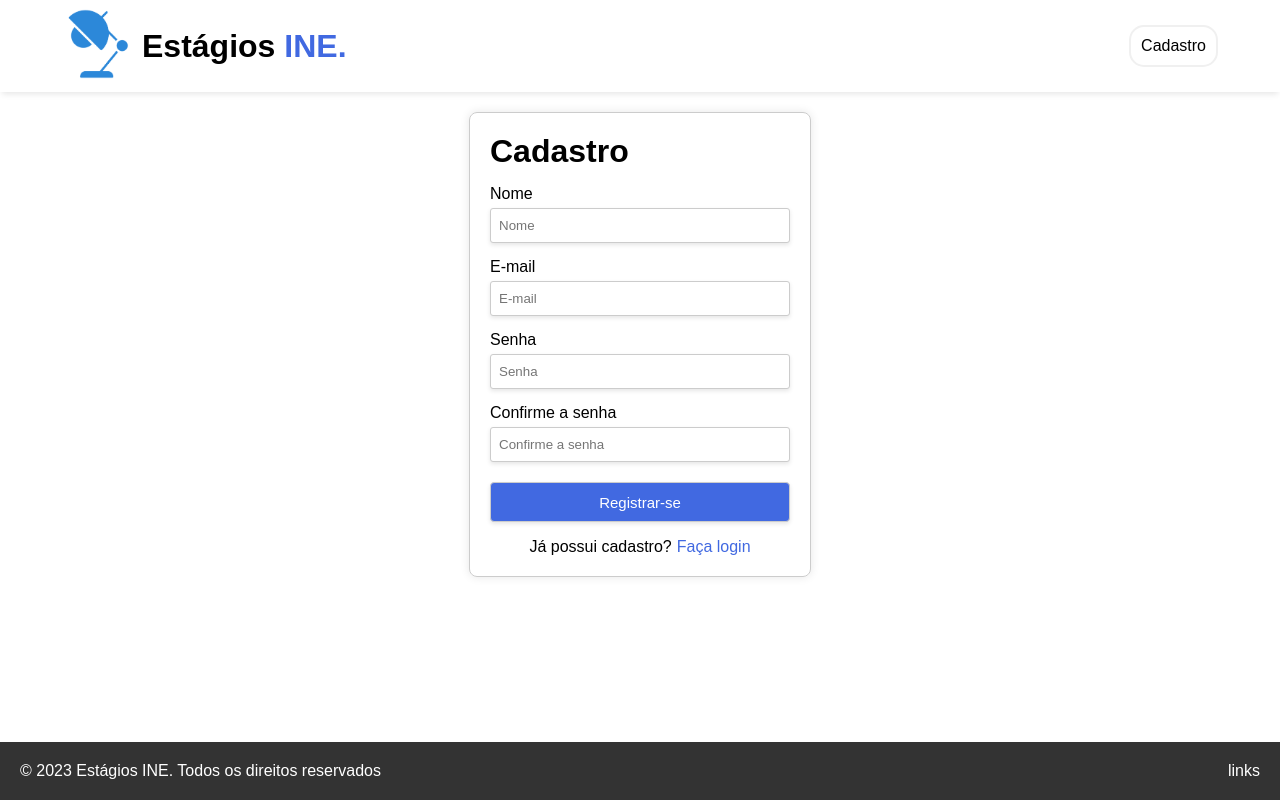
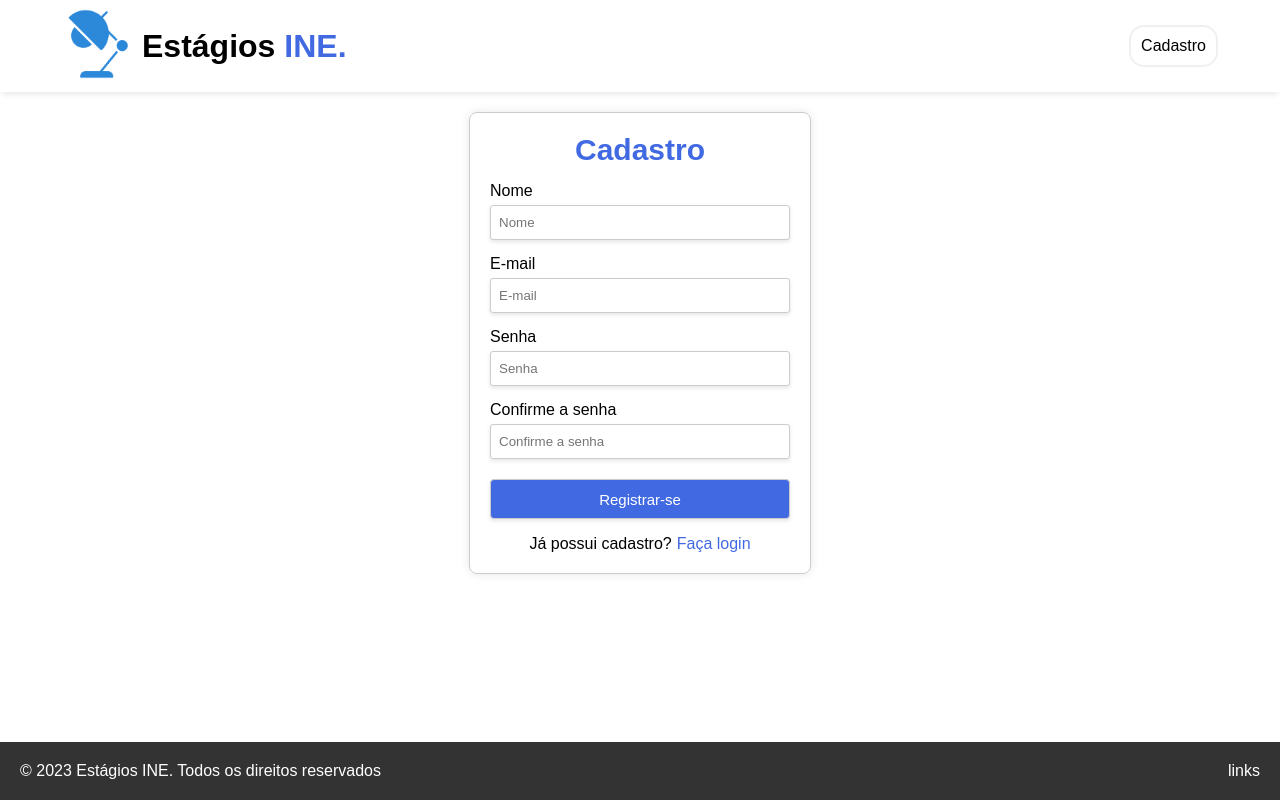
Before and after one commit to rlneto/sinestagios, a React (Vite) app: page /register in a window 1280 px wide. Built offline with nearby package versions, Linux system fonts and the light colour scheme.

Commit message:
title fix

```diff
--- a/src/pages/Register.jsx
+++ b/src/pages/Register.jsx
@@ -18,7 +18,7 @@ export default function Register () {
   return (
     <div className={`${shared.flex} ${shared.column} ${shared.alignCenter }`}>
       <Card>
-      <div><h1>Cadastro</h1></div>
+      <div className={`${styles.title}`}><h1>Cadastro</h1></div>
       <div>
         <form className={`${styles.box_form}`}>
           <InputText tipo='text' nome='name' rotulo='Nome' referencia={nameRef} />
```
